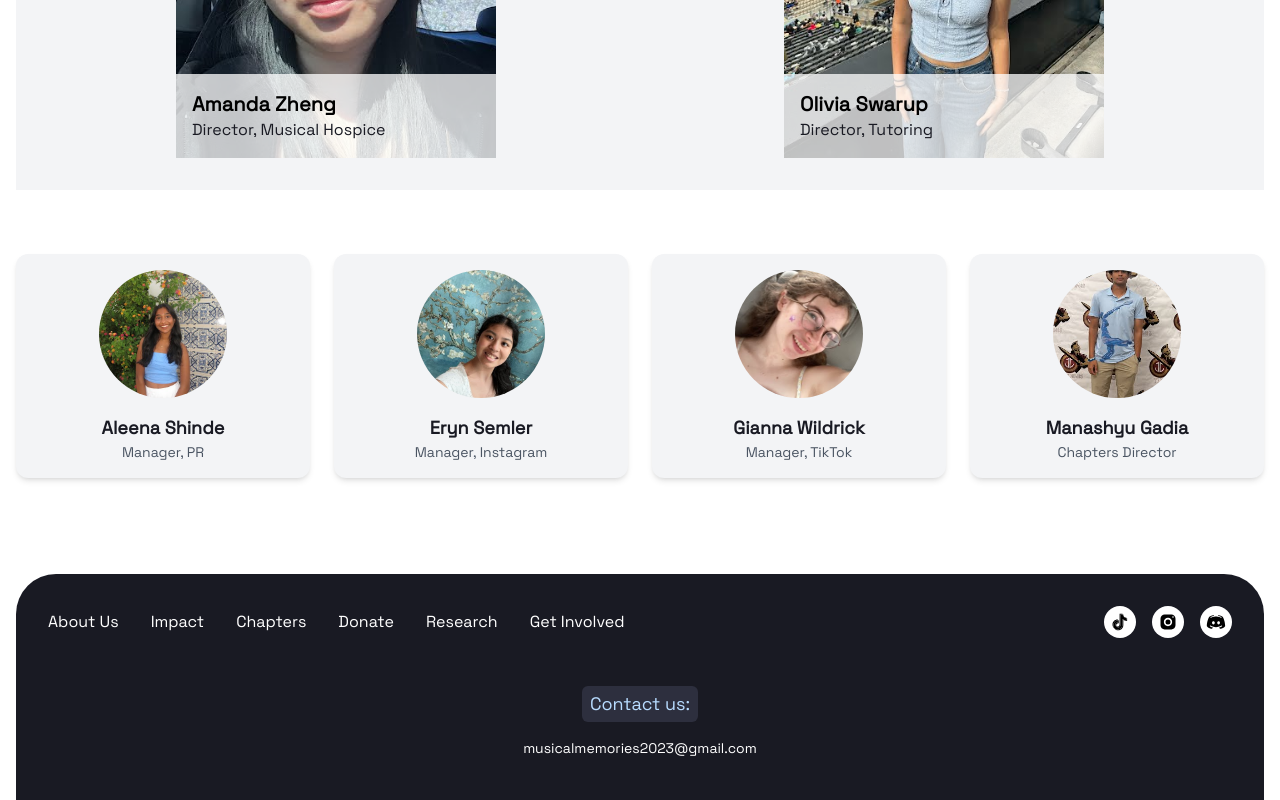
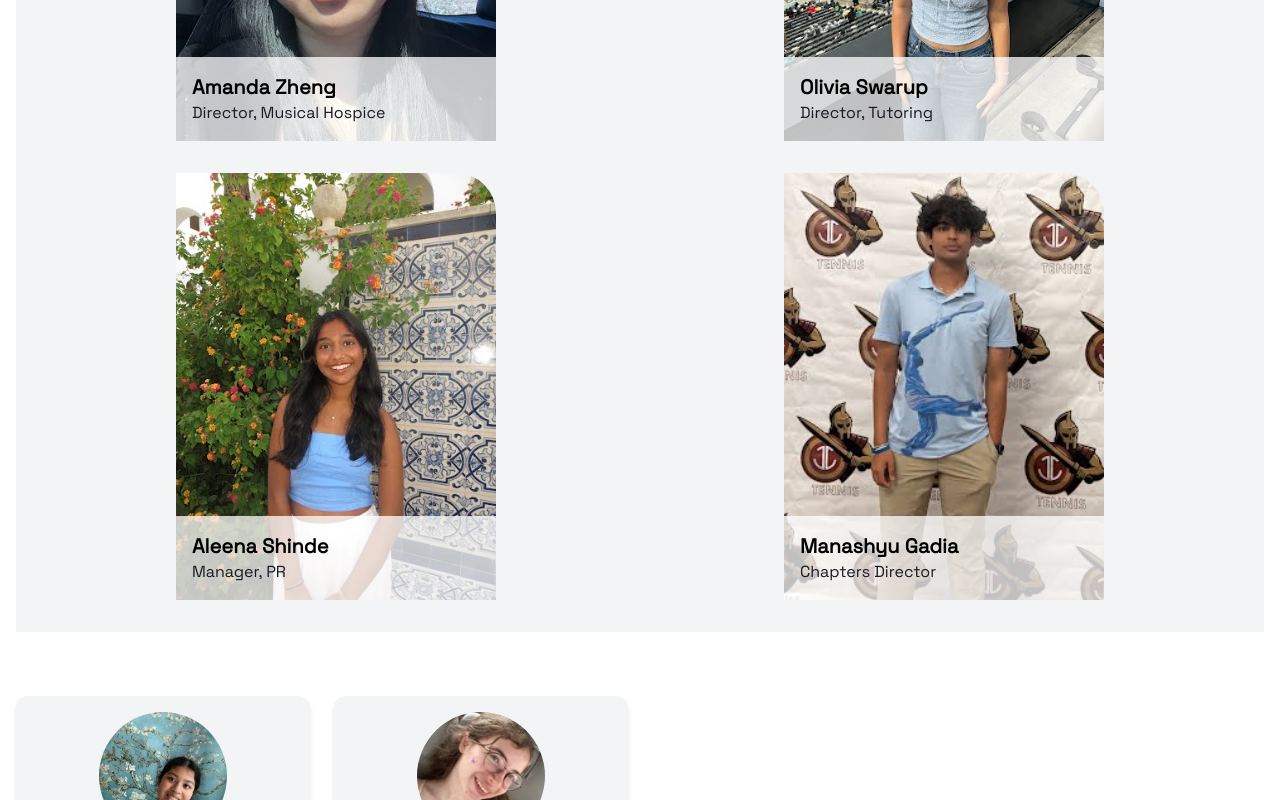
Before and after one commit to prsuyal/musical-memories, a React (Create React App) app: page /about in a window 1280 px wide. Shown: the part 1304-2104 px from the top of the page. Built offline with nearby package versions, Linux system fonts and the light colour scheme.

Commit message:
Manu + Aleena, forced reformatting on about us images

```diff
--- a/src/pages/About.js
+++ b/src/pages/About.js
@@ -56,14 +56,24 @@ const About = () => {
       image: Olivia,
       bio: "Hi! My name is Olivia Swarup and I'm a rising junior in West Windsor, NJ. I've been playing the double bass for around 4 years, and am part of orchestras and chamber groups. I also love to explore different musical genres through the electric bass. I was drawn to Musical Memories throughb my passion for volunteering, as well as my past experiences in teaching. As Director of Tutoring, I am looking forward to helping students find joy in music, and can’t wait to help them build new connections!"
     },
+    {
+      name: "Aleena Shinde",
+      role: "Manager, PR",
+      image: Aleena,
+      bio: "Hi, I'm Aleena! I'm a rising senior from Holmdel, New Jersey and I am leading the PR/graphic design team at Musical Memories. I organize and assign the social media posts for our wonderful interns to design. I’ve always had an interest in the arts, especially music. As a kid I started with learning piano and soon after switched to the flute. I’ve gained experience through both school band and outside orchestra. I’m passionate about spreading the joy of music to others and am proud to be doing that through my role at Musical Memories."
+    },
+    {
+      name: "Manashyu Gadia",
+      role: "Chapters Director",
+      image: Manu,
+      bio: "My name is Manu (Manashyu gadia) and I am a rising senior from Alpharetta Georgia. I've played recreational piano for almost 5 years and have been playing tennis my whole life. I love hiking and traveling while painting as well. Neuroscience is where I am most passionate and I got involved with the organization due to their research and goals towards helping others through music. I am truly excited to be the organizational chapter director for musical memories!"
+    },
 
   ];
 
   const extendedTeamMembers = [
-    { name: "Aleena Shinde", role: "Manager, PR", image: Aleena },
     { name: "Eryn Semler", role: "Manager, Instagram", image: Eryn },
     { name: "Gianna Wildrick", role: "Manager, TikTok", image: Gianna },
-    { name: "Manashyu Gadia", role: "Chapters Director", image: Manu}
   ];
 
   return (
@@ -100,7 +110,7 @@ const About = () => {
         <div ref={teamRef} className="bg-gray-100 p-8 rounded-tr-[40px] grid grid-cols-1 md:grid-cols-2 gap-8">
           {teamMembers.map((member, index) => (
             <div key={index} className="relative w-full max-w-xs mx-auto group">
-              <div className="aspect-w-3 aspect-h-4 rounded-tr-[40px] overflow-hidden relative">
+              <div className="aspect-[3/4] rounded-tr-[40px] overflow-hidden relative">
                 <img
                   src={member.image}
                   alt={member.name}
```
